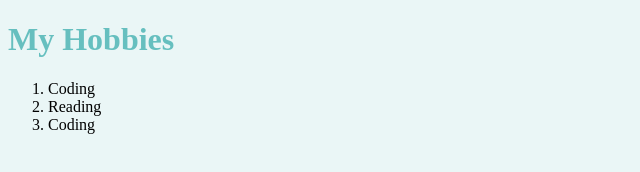
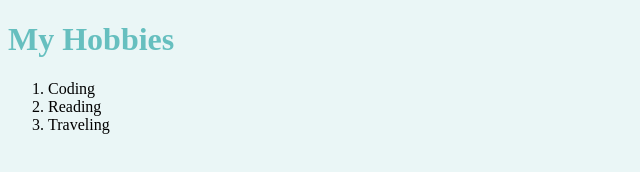
Before and after one commit to Goodnessigwe/myPersonalWebsite, a plain HTML site: page hobbies.html in a window 1280 px wide. Shown: the full height of the page, 0-640 px from the left. Drawn offline with Linux system fonts and the light colour scheme.

Commit message:
list item changed

```diff
--- a/css/styles.css
+++ b/css/styles.css
@@ -12,4 +12,5 @@ hr {
 }
 h1, h3 {
     color: #66BFBF;
+
 }
--- a/hobbies.html
+++ b/hobbies.html
@@ -12,7 +12,7 @@
     <ol>
         <li>Coding</li>
         <li>Reading</li>
-        <li>Coding</li>
+        <li>Traveling</li>
     </ol>
 
 </body>
```
